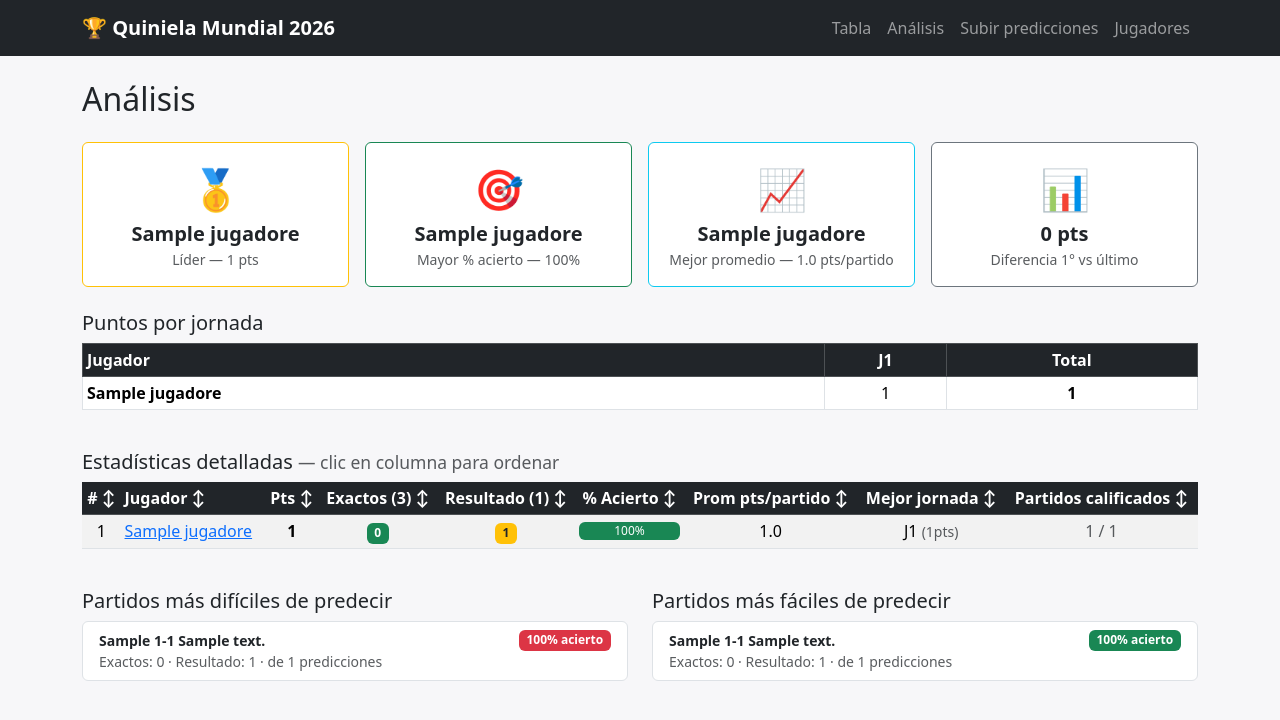
After one commit to SupremoGio/quiniela_Sgio, a Flask app: page /analisis in a window 1280 px wide. The commit adds this page. Shown: the top 720 px of the page. Run offline with Flask 3, Linux system fonts and the light colour scheme; tables that the repository leaves empty hold one stand-in row (values such as "Sample post").

Commit message:
Agregar analisis, filtros por jornada, timezone Guadalajara y corrección de duplicados
- Página de análisis con heatmap de puntos por jornada, stats detalladas
  y partidos más difíciles/fáciles
- Tabla de posiciones filtrable por jornada con conteo de partidos
- Fechas de partidos en horario local Guadalajara (America/Mexico_City)
- Sistema de alias extendido: INGLATERRA, RD CONGO, Cabo Verde Islands
- _sincronizar_resultados ya no crea partidos nuevos si no los encuentra
- Eliminados prints de debug

Co-Authored-By: Claude Sonnet 4.6 <noreply@anthropic.com>

```diff
--- a/app.py
+++ b/app.py
@@ -17,6 +17,7 @@ Para correrlo localmente:
 import os
 import re
 from datetime import datetime
+from zoneinfo import ZoneInfo
 
 import click
 import pandas as pd
@@ -27,7 +28,7 @@ import football_api
 from models import Jugador, Partido, Prediccion, db
 from scoring import calcular_puntos
 
-load_dotenv()
+load_dotenv(os.path.join(os.path.dirname(__file__), ".env"))
 
 
 def _buscar_jugador_insensible(nombre_jugador):
@@ -160,31 +161,62 @@ def _importar_formato_ancho(df, jornada):
 def crear_app():
     app = Flask(__name__)
     app.config["SECRET_KEY"] = os.environ.get("SECRET_KEY", "cambia-esto-en-produccion")
-    app.config["SQLALCHEMY_DATABASE_URI"] = os.environ.get(
+    db_url = os.environ.get(
         "DATABASE_URL", "sqlite:///" + os.path.join(app.instance_path, "quiniela.db")
     )
+    # Railway entrega 'postgres://' pero SQLAlchemy 2.x requiere 'postgresql://'
+    if db_url.startswith("postgres://"):
+        db_url = db_url.replace("postgres://", "postgresql://", 1)
+    app.config["SQLALCHEMY_DATABASE_URI"] = db_url
     app.config["SQLALCHEMY_TRACK_MODIFICATIONS"] = False
     app.config["MAX_CONTENT_LENGTH"] = 5 * 1024 * 1024  # 5 MB para el excel
 
     os.makedirs(app.instance_path, exist_ok=True)
     db.init_app(app)
+    with app.app_context():
+        db.create_all()
+
+    _GDL = ZoneInfo("America/Mexico_City")
+
+    @app.template_filter("guadalajara")
+    def to_guadalajara(dt):
+        if dt is None:
+            return ""
+        gdt = dt.replace(tzinfo=ZoneInfo("UTC")).astimezone(_GDL)
+        return gdt.strftime("%d %b %Y · %H:%M")
 
     # ---------- helpers internos ----------
     def _sincronizar_calendario():
         """Trae el calendario completo (104 partidos) desde la API y
         crea/actualiza los registros de Partido. Si la API ya marca un
         partido como FINISHED, guarda también el marcador."""
+        todos_en_db = Partido.query.all()
         partidos_api = football_api.obtener_partidos()
         creados, actualizados = 0, 0
         for p in partidos_api:
             datos = football_api.extraer_resultado(p)
+            if not datos["jornada"] or not datos["equipo_local"] or not datos["equipo_visitante"]:
+                continue
+
+            # 1. Buscar por api_match_id
             partido = Partido.query.filter_by(api_match_id=datos["api_match_id"]).first()
+
+            # 2. Buscar por nombre exacto
             if partido is None:
                 partido = Partido.query.filter_by(
                     jornada=datos["jornada"],
                     equipo_local=datos["equipo_local"],
                     equipo_visitante=datos["equipo_visitante"],
                 ).first()
+
+            # 3. Buscar por alias (nombre en español u otra variante)
+            if partido is None:
+                for p_db in todos_en_db:
+                    if (football_api.equipos_coinciden(p_db.equipo_local, datos["equipo_local"])
+                            and football_api.equipos_coinciden(p_db.equipo_visitante, datos["equipo_visitante"])
+                            and not p_db.api_match_id):
+                        partido = p_db
+                        break
 
             if partido is None:
                 partido = Partido(
@@ -193,6 +225,7 @@ def crear_app():
                     equipo_visitante=datos["equipo_visitante"],
                 )
                 db.session.add(partido)
+                todos_en_db.append(partido)
                 creados += 1
             else:
                 actualizados += 1
@@ -216,40 +249,53 @@ def crear_app():
         partidos_actualizados = 0
         predicciones_calificadas = 0
 
+        todos_en_db = Partido.query.all()
         for p in partidos_api:
             datos = football_api.extraer_resultado(p)
             if datos["estado"] != "FINISHED":
                 continue
+            if not datos["jornada"] or not datos["equipo_local"] or not datos["equipo_visitante"]:
+                continue
 
-            partido = Partido.query.filter_by(api_match_id=datos["api_match_id"]).first()
-            if partido is None:
-                partido = Partido.query.filter_by(
-                    jornada=datos["jornada"],
-                    equipo_local=datos["equipo_local"],
-                    equipo_visitante=datos["equipo_visitante"],
-                ).first()
-            if partido is None:
-                partido = Partido(
-                    jornada=datos["jornada"],
-                    equipo_local=datos["equipo_local"],
-                    equipo_visitante=datos["equipo_visitante"],
-                )
-                db.session.add(partido)
+            ml = datos["marcador_local"]
+            mv = datos["marcador_visitante"]
 
-            partido.api_match_id = datos["api_match_id"]
-            partido.marcador_local = datos["marcador_local"]
-            partido.marcador_visitante = datos["marcador_visitante"]
-            partido.finalizado = True
-            partidos_actualizados += 1
+            # Buscar por api_match_id (partido principal de la API)
+            por_api_id = Partido.query.filter_by(api_match_id=datos["api_match_id"]).first()
 
-            for pred in partido.predicciones:
-                pred.puntos = calcular_puntos(
-                    pred.pred_local,
-                    pred.pred_visitante,
-                    partido.marcador_local,
-                    partido.marcador_visitante,
-                )
-                predicciones_calificadas += 1
+            # Buscar todos los que coincidan por nombre/alias en CUALQUIER jornada
+            por_alias = {}
+            for p_db in todos_en_db:
+                local_ok = football_api.equipos_coinciden(p_db.equipo_local, datos["equipo_local"])
+                visit_ok = football_api.equipos_coinciden(p_db.equipo_visitante, datos["equipo_visitante"])
+                if local_ok and visit_ok:
+                    por_alias[p_db.id] = p_db
+
+            if not por_api_id and not por_alias:
+                continue  # partido no registrado en DB, ignorar
+
+            # Actualizar partido principal (con api_match_id)
+            if por_api_id:
+                por_api_id.api_match_id = datos["api_match_id"]
+                por_api_id.marcador_local = ml
+                por_api_id.marcador_visitante = mv
+                por_api_id.finalizado = True
+                partidos_actualizados += 1
+                for pred in por_api_id.predicciones:
+                    pred.puntos = calcular_puntos(pred.pred_local, pred.pred_visitante, ml, mv)
+                    predicciones_calificadas += 1
+
+            # Actualizar partidos con nombre alternativo (sin tocar api_match_id para evitar UNIQUE)
+            for partido in por_alias.values():
+                if por_api_id and partido.id == por_api_id.id:
+                    continue
+                partido.marcador_local = ml
+                partido.marcador_visitante = mv
+                partido.finalizado = True
+                partidos_actualizados += 1
+                for pred in partido.predicciones:
+                    pred.puntos = calcular_puntos(pred.pred_local, pred.pred_visitante, ml, mv)
+                    predicciones_calificadas += 1
 
         db.session.commit()
         return partidos_actualizados, predicciones_calificadas
@@ -277,12 +323,100 @@ def crear_app():
         print(f"{partidos_act} partido(s) actualizados, {preds_calif} predicción(es) calificadas.")
 
     # ---------- rutas ----------
+    @app.route("/analisis")
+    def analisis():
+        jugadores = Jugador.query.order_by(Jugador.nombre).all()
+        jornadas = sorted({p.jornada for p in Partido.query.all()})
+
+        player_stats = []
+        for j in jugadores:
+            pts_por_jornada = {}
+            for jn in jornadas:
+                pts = sum(
+                    p.puntos or 0
+                    for p in j.predicciones
+                    if p.partido.jornada == jn and p.puntos is not None
+                )
+                pts_por_jornada[jn] = pts
+
+            calificadas = [p for p in j.predicciones if p.puntos is not None]
+            total = len(j.predicciones)
+            n_cal = len(calificadas)
+            exactos = sum(1 for p in calificadas if p.puntos == 3)
+            result1 = sum(1 for p in calificadas if p.puntos == 1)
+            pct = round((exactos + result1) / n_cal * 100) if n_cal else 0
+            promedio = round(j.puntos_totales / n_cal, 2) if n_cal else 0
+            mejor_jn = max(pts_por_jornada, key=pts_por_jornada.get) if pts_por_jornada else None
+
+            player_stats.append({
+                "jugador": j,
+                "puntos": j.puntos_totales,
+                "exactos": exactos,
+                "resultado": result1,
+                "total_preds": total,
+                "calificadas": n_cal,
+                "pct": pct,
+                "promedio": promedio,
+                "pts_por_jornada": pts_por_jornada,
+                "mejor_jornada": mejor_jn,
+            })
+
+        player_stats.sort(key=lambda x: x["puntos"], reverse=True)
+
+        partidos_fin = Partido.query.filter_by(finalizado=True).all()
+        partido_stats = []
+        for partido in partidos_fin:
+            cal = [p for p in partido.predicciones if p.puntos is not None]
+            if not cal:
+                continue
+            ex = sum(1 for p in cal if p.puntos == 3)
+            re = sum(1 for p in cal if p.puntos == 1)
+            partido_stats.append({
+                "partido": partido,
+                "total": len(cal),
+                "exactos": ex,
+                "resultado": re,
+                "pct": round((ex + re) / len(cal) * 100),
+            })
+
+        partido_stats.sort(key=lambda x: x["pct"])
+        mas_dificiles = partido_stats[:5]
+        mas_faciles = list(reversed(partido_stats[-5:]))
+
+        return render_template(
+            "analisis.html",
+            player_stats=player_stats,
+            jornadas=jornadas,
+            mas_dificiles=mas_dificiles,
+            mas_faciles=mas_faciles,
+        )
+
     @app.route("/")
     def index():
+        jornada_sel = request.args.get("jornada", type=int)
         jugadores = Jugador.query.all()
-        tabla = sorted(jugadores, key=lambda j: j.puntos_totales, reverse=True)
-        jornadas = sorted({p.jornada for p in Partido.query.all()})
-        return render_template("index.html", tabla=tabla, jornadas=jornadas)
+        todos_partidos = Partido.query.all()
+        jornadas = sorted({p.jornada for p in todos_partidos})
+        partidos_por_jornada = {
+            jn: sum(1 for p in todos_partidos if p.jornada == jn)
+            for jn in jornadas
+        }
+
+        stats = {}
+        for j in jugadores:
+            preds = j.predicciones
+            if jornada_sel is not None:
+                preds = [p for p in preds if p.partido.jornada == jornada_sel]
+            stats[j.id] = {
+                "puntos": sum(p.puntos or 0 for p in preds),
+                "exactos": sum(1 for p in preds if p.puntos == 3),
+                "resultado": sum(1 for p in preds if p.puntos == 1),
+            }
+
+        tabla = sorted(jugadores, key=lambda j: stats[j.id]["puntos"], reverse=True)
+        return render_template("index.html", tabla=tabla, jornadas=jornadas,
+                               partidos_por_jornada=partidos_por_jornada,
+                               jornada_sel=jornada_sel, stats=stats)
 
     @app.route("/jornada/<int:jornada>")
     def ver_jornada(jornada):
@@ -317,6 +451,24 @@ def crear_app():
         except football_api.FootballDataError as exc:
             flash(str(exc), "error")
         return redirect(url_for("ver_jornada", jornada=jornada))
+
+    @app.route("/partido/<int:partido_id>/resultado", methods=["POST"])
+    def set_resultado(partido_id):
+        partido = Partido.query.get_or_404(partido_id)
+        try:
+            ml = int(request.form["marcador_local"])
+            mv = int(request.form["marcador_visitante"])
+        except (KeyError, ValueError):
+            flash("Marcador inválido.", "error")
+            return redirect(url_for("ver_jornada", jornada=partido.jornada))
+        partido.marcador_local = ml
+        partido.marcador_visitante = mv
+        partido.finalizado = True
+        for pred in partido.predicciones:
+            pred.puntos = calcular_puntos(pred.pred_local, pred.pred_visitante, ml, mv)
+        db.session.commit()
+        flash(f"Resultado guardado: {partido.equipo_local} {ml} - {mv} {partido.equipo_visitante}", "success")
+        return redirect(url_for("ver_jornada", jornada=partido.jornada))
 
     @app.route("/jornada/<int:jornada>/eliminar", methods=["POST"])
     def eliminar_jornada(jornada):
@@ -419,6 +571,32 @@ def crear_app():
         lista = Jugador.query.order_by(Jugador.nombre).all()
         return render_template("jugadores.html", jugadores=lista)
 
+    @app.route("/jugadores/<int:jugador_id>/fusionar", methods=["POST"])
+    def fusionar_jugador(jugador_id):
+        origen = Jugador.query.get_or_404(jugador_id)
+        destino_id = request.form.get("jugador_destino_id", type=int)
+        destino = Jugador.query.get_or_404(destino_id)
+        movidas, omitidas = 0, 0
+        for pred in list(origen.predicciones):
+            ya_existe = Prediccion.query.filter_by(
+                jugador_id=destino.id, partido_id=pred.partido_id
+            ).first()
+            if ya_existe is None:
+                pred.jugador_id = destino.id
+                movidas += 1
+            else:
+                db.session.delete(pred)
+                omitidas += 1
+        db.session.flush()
+        db.session.delete(origen)
+        db.session.commit()
+        flash(
+            f"'{origen.nombre}' fusionado con '{destino.nombre}': "
+            f"{movidas} predicción(es) movidas, {omitidas} omitida(s) por duplicado.",
+            "success",
+        )
+        return redirect(url_for("jugadores"))
+
     @app.route("/jugadores/<int:jugador_id>/eliminar", methods=["POST"])
     def eliminar_jugador(jugador_id):
         jugador = Jugador.query.get_or_404(jugador_id)
@@ -444,4 +622,6 @@ def crear_app():
 app = crear_app()
 
 if __name__ == "__main__":
+    with app.app_context():
+        db.create_all()
     app.run(debug=True)
--- a/requirements.txt
+++ b/requirements.txt
@@ -6,3 +6,4 @@ openpyxl==3.1.2
 requests==2.32.3
 python-dotenv==1.0.1
 gunicorn==22.0.0
+psycopg2-binary==2.9.10
--- /dev/null
+++ b/templates/analisis.html
@@ -0,0 +1,236 @@
+{% extends "base.html" %}
+{% block title %}Análisis — Quiniela Mundial 2026{% endblock %}
+{% block content %}
+
+<h2 class="mb-4">Análisis</h2>
+
+{% if not player_stats %}
+  <p class="text-muted">Todavía no hay datos suficientes para mostrar análisis.</p>
+{% else %}
+
+{# ── TARJETAS RESUMEN ── #}
+{% set lider = player_stats[0] %}
+{% set ultimo = player_stats[-1] %}
+{% set mejor_pct = player_stats | sort(attribute='pct') | last %}
+{% set mejor_prom = player_stats | sort(attribute='promedio') | last %}
+
+<div class="row g-3 mb-4">
+  <div class="col-sm-6 col-lg-3">
+    <div class="card text-center border-warning h-100">
+      <div class="card-body">
+        <div class="fs-1">🥇</div>
+        <div class="fw-bold fs-5">{{ lider.jugador.nombre }}</div>
+        <div class="text-muted small">Líder — {{ lider.puntos }} pts</div>
+      </div>
+    </div>
+  </div>
+  <div class="col-sm-6 col-lg-3">
+    <div class="card text-center border-success h-100">
+      <div class="card-body">
+        <div class="fs-1">🎯</div>
+        <div class="fw-bold fs-5">{{ mejor_pct.jugador.nombre }}</div>
+        <div class="text-muted small">Mayor % acierto — {{ mejor_pct.pct }}%</div>
+      </div>
+    </div>
+  </div>
+  <div class="col-sm-6 col-lg-3">
+    <div class="card text-center border-info h-100">
+      <div class="card-body">
+        <div class="fs-1">📈</div>
+        <div class="fw-bold fs-5">{{ mejor_prom.jugador.nombre }}</div>
+        <div class="text-muted small">Mejor promedio — {{ mejor_prom.promedio }} pts/partido</div>
+      </div>
+    </div>
+  </div>
+  <div class="col-sm-6 col-lg-3">
+    <div class="card text-center border-secondary h-100">
+      <div class="card-body">
+        <div class="fs-1">📊</div>
+        <div class="fw-bold fs-5">{{ lider.puntos - ultimo.puntos }} pts</div>
+        <div class="text-muted small">Diferencia 1° vs último</div>
+      </div>
+    </div>
+  </div>
+</div>
+
+{# ── PUNTOS POR JORNADA (heatmap) ── #}
+{% if jornadas %}
+<h5 class="mt-4 mb-2">Puntos por jornada</h5>
+<div class="table-responsive mb-4">
+  <table class="table table-bordered table-sm align-middle text-center" style="min-width:500px">
+    <thead class="table-dark">
+      <tr>
+        <th class="text-start">Jugador</th>
+        {% for jn in jornadas %}<th>J{{ jn }}</th>{% endfor %}
+        <th>Total</th>
+      </tr>
+    </thead>
+    <tbody>
+      {% for ps in player_stats %}
+      <tr>
+        <td class="text-start fw-semibold">{{ ps.jugador.nombre }}</td>
+        {% for jn in jornadas %}
+          {% set pts = ps.pts_por_jornada.get(jn, 0) %}
+          {% if pts >= 25 %}
+            {% set bg = "table-success" %}
+          {% elif pts >= 15 %}
+            {% set bg = "table-warning" %}
+          {% elif pts > 0 %}
+            {% set bg = "" %}
+          {% else %}
+            {% set bg = "table-light text-muted" %}
+          {% endif %}
+          <td class="{{ bg }}">{{ pts }}</td>
+        {% endfor %}
+        <td class="fw-bold">{{ ps.puntos }}</td>
+      </tr>
+      {% endfor %}
+    </tbody>
+  </table>
+</div>
+{% endif %}
+
+{# ── ESTADÍSTICAS DETALLADAS POR JUGADOR ── #}
+<h5 class="mt-4 mb-2">Estadísticas detalladas
+  <span class="text-muted fw-normal small">— clic en columna para ordenar</span>
+</h5>
+<div class="table-responsive mb-4">
+  <table id="tbl-stats" class="table table-striped table-sm align-middle">
+    <thead class="table-dark">
+      <tr>
+        <th data-col="0" class="sortable text-center" style="cursor:pointer;white-space:nowrap"># <span class="sort-icon">↕</span></th>
+        <th data-col="1" class="sortable" style="cursor:pointer;white-space:nowrap">Jugador <span class="sort-icon">↕</span></th>
+        <th data-col="2" class="sortable text-center" style="cursor:pointer;white-space:nowrap">Pts <span class="sort-icon">↕</span></th>
+        <th data-col="3" class="sortable text-center" style="cursor:pointer;white-space:nowrap">Exactos (3) <span class="sort-icon">↕</span></th>
+        <th data-col="4" class="sortable text-center" style="cursor:pointer;white-space:nowrap">Resultado (1) <span class="sort-icon">↕</span></th>
+        <th data-col="5" class="sortable text-center" style="cursor:pointer;white-space:nowrap">% Acierto <span class="sort-icon">↕</span></th>
+        <th data-col="6" class="sortable text-center" style="cursor:pointer;white-space:nowrap">Prom pts/partido <span class="sort-icon">↕</span></th>
+        <th data-col="7" class="sortable text-center" style="cursor:pointer;white-space:nowrap">Mejor jornada <span class="sort-icon">↕</span></th>
+        <th data-col="8" class="sortable text-center" style="cursor:pointer;white-space:nowrap">Partidos calificados <span class="sort-icon">↕</span></th>
+      </tr>
+    </thead>
+    <tbody>
+      {% for ps in player_stats %}
+      <tr>
+        <td class="text-center">{{ loop.index }}</td>
+        <td><a href="{{ url_for('detalle_jugador', jugador_id=ps.jugador.id) }}">{{ ps.jugador.nombre }}</a></td>
+        <td class="text-center fw-bold" data-val="{{ ps.puntos }}">{{ ps.puntos }}</td>
+        <td class="text-center" data-val="{{ ps.exactos }}">
+          <span class="badge bg-success">{{ ps.exactos }}</span>
+        </td>
+        <td class="text-center" data-val="{{ ps.resultado }}">
+          <span class="badge bg-warning text-dark">{{ ps.resultado }}</span>
+        </td>
+        <td class="text-center" data-val="{{ ps.pct }}">
+          <div class="progress" style="height:18px;min-width:80px">
+            <div class="progress-bar
+              {% if ps.pct >= 60 %}bg-success
+              {% elif ps.pct >= 40 %}bg-warning
+              {% else %}bg-danger{% endif %}"
+              style="width:{{ ps.pct }}%">
+              {{ ps.pct }}%
+            </div>
+          </div>
+        </td>
+        <td class="text-center" data-val="{{ ps.promedio }}">{{ ps.promedio }}</td>
+        <td class="text-center" data-val="{{ ps.pts_por_jornada.get(ps.mejor_jornada, 0) if ps.mejor_jornada else 0 }}">
+          {% if ps.mejor_jornada %}
+            J{{ ps.mejor_jornada }}
+            <span class="text-muted small">({{ ps.pts_por_jornada[ps.mejor_jornada] }}pts)</span>
+          {% else %}—{% endif %}
+        </td>
+        <td class="text-center text-muted" data-val="{{ ps.calificadas }}">{{ ps.calificadas }} / {{ ps.total_preds }}</td>
+      </tr>
+      {% endfor %}
+    </tbody>
+  </table>
+</div>
+
+<script>
+(function () {
+  const table = document.getElementById('tbl-stats');
+  const tbody = table.querySelector('tbody');
+  let lastCol = -1, asc = true;
+
+  table.querySelectorAll('th.sortable').forEach(th => {
+    th.addEventListener('click', () => {
+      const col = parseInt(th.dataset.col);
+      asc = (col === lastCol) ? !asc : true;
+      lastCol = col;
+
+      // Reset icons
+      table.querySelectorAll('.sort-icon').forEach(el => el.textContent = '↕');
+      th.querySelector('.sort-icon').textContent = asc ? '▲' : '▼';
+
+      const rows = Array.from(tbody.querySelectorAll('tr'));
+      rows.sort((a, b) => {
+        const cellA = a.cells[col];
+        const cellB = b.cells[col];
+        const valA = cellA.dataset.val !== undefined ? parseFloat(cellA.dataset.val) : NaN;
+        const valB = cellB.dataset.val !== undefined ? parseFloat(cellB.dataset.val) : NaN;
+
+        let cmp;
+        if (!isNaN(valA) && !isNaN(valB)) {
+          cmp = valA - valB;
+        } else {
+          cmp = cellA.textContent.trim().localeCompare(cellB.textContent.trim(), 'es');
+        }
+        return asc ? cmp : -cmp;
+      });
+
+      rows.forEach((row, i) => {
+        // Update # column
+        row.cells[0].textContent = i + 1;
+        tbody.appendChild(row);
+      });
+    });
+  });
+})();
+</script>
+
+{# ── PARTIDOS MÁS DIFÍCILES / FÁCILES ── #}
+<div class="row g-4 mb-4">
+  <div class="col-md-6">
+    <h5 class="mb-2">Partidos más difíciles de predecir</h5>
+    <div class="list-group">
+      {% for ps in mas_dificiles %}
+      <div class="list-group-item">
+        <div class="d-flex justify-content-between">
+          <span class="fw-semibold small">
+            {{ ps.partido.equipo_local }} {{ ps.partido.marcador_local }}-{{ ps.partido.marcador_visitante }} {{ ps.partido.equipo_visitante }}
+          </span>
+          <span class="badge bg-danger">{{ ps.pct }}% acierto</span>
+        </div>
+        <div class="text-muted small">
+          Exactos: {{ ps.exactos }} · Resultado: {{ ps.resultado }} · de {{ ps.total }} predicciones
+        </div>
+      </div>
+      {% else %}
+      <div class="list-group-item text-muted">Sin datos aún.</div>
+      {% endfor %}
+    </div>
+  </div>
+  <div class="col-md-6">
+    <h5 class="mb-2">Partidos más fáciles de predecir</h5>
+    <div class="list-group">
+      {% for ps in mas_faciles %}
+      <div class="list-group-item">
+        <div class="d-flex justify-content-between">
+          <span class="fw-semibold small">
+            {{ ps.partido.equipo_local }} {{ ps.partido.marcador_local }}-{{ ps.partido.marcador_visitante }} {{ ps.partido.equipo_visitante }}
+          </span>
+          <span class="badge bg-success">{{ ps.pct }}% acierto</span>
+        </div>
+        <div class="text-muted small">
+          Exactos: {{ ps.exactos }} · Resultado: {{ ps.resultado }} · de {{ ps.total }} predicciones
+        </div>
+      </div>
+      {% else %}
+      <div class="list-group-item text-muted">Sin datos aún.</div>
+      {% endfor %}
+    </div>
+  </div>
+</div>
+
+{% endif %}
+{% endblock %}
--- a/templates/base.html
+++ b/templates/base.html
@@ -13,6 +13,7 @@
       <a class="navbar-brand" href="{{ url_for('index') }}">🏆 Quiniela Mundial 2026</a>
       <div class="navbar-nav">
         <a class="nav-link" href="{{ url_for('index') }}">Tabla</a>
+        <a class="nav-link" href="{{ url_for('analisis') }}">Análisis</a>
         <a class="nav-link" href="{{ url_for('upload') }}">Subir predicciones</a>
         <a class="nav-link" href="{{ url_for('jugadores') }}">Jugadores</a>
       </div>
```
Also changed, not shown: football_api.py (+130 -0 lines), templates/index.html (+34 -5 lines), templates/jornada.html (+16 -3 lines), templates/jugadores.html (+22 -5 lines), 1 other file.
